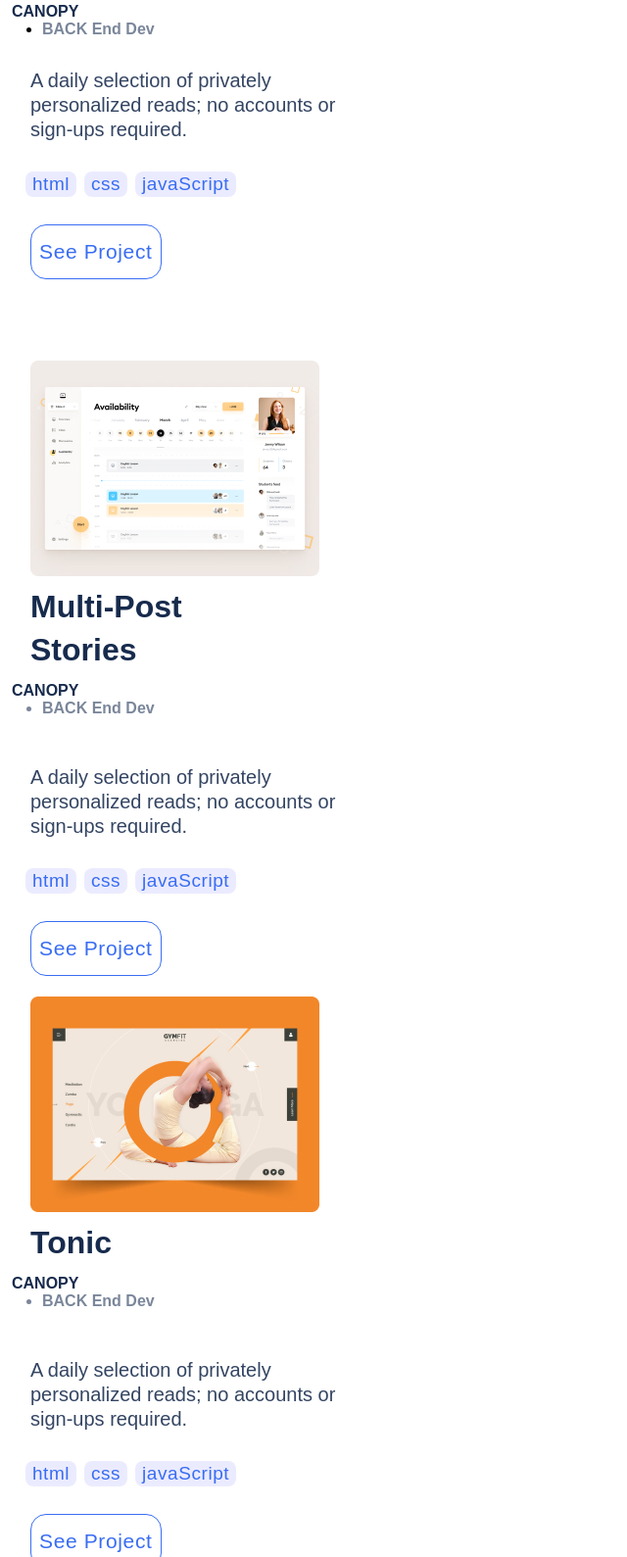
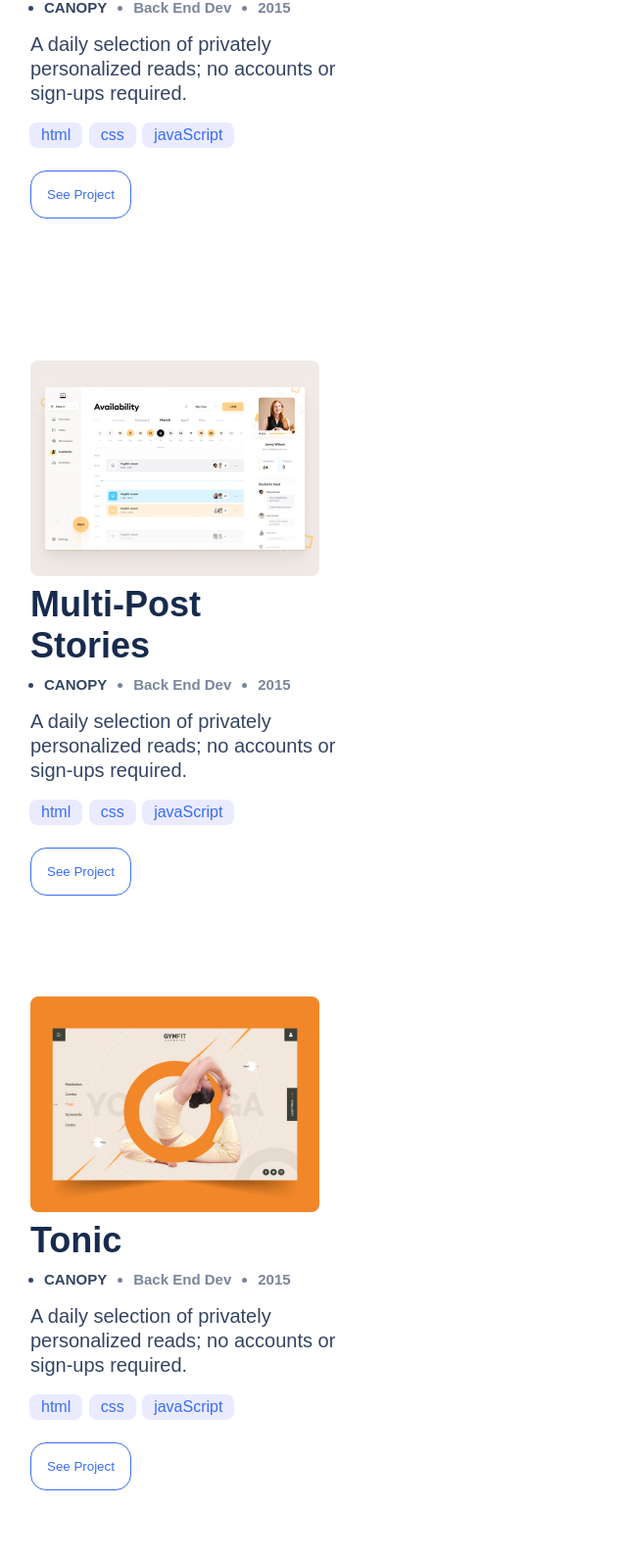
Before and after one commit to mirelapitt/Portifoio-mobile-version, a website: page index.html in a window 1280 px wide. Shown: the part 324-1913 px from the top of the page at 98% size, without its empty margins (0-640 px from the left). Drawn offline with Linux system fonts and the light colour scheme.

Commit message:
fix bugs

```diff
--- a/index.css
+++ b/index.css
@@ -1,14 +1,13 @@
-body{
+body {
   margin: 0;
-  background: #ffffff;
 }
 
-.font{
+.font {
   font-family: 'Poppins', sans-serif;
 }
 
-h1{
-  color:#172B4D;
+h1 {
+  color: #172b4d;
   margin-top: 5px;
   margin-bottom: 2px;
 }
@@ -24,41 +23,8 @@ h1{
   margin-left: 31px;
 }
 
-.firsth1 {
-  font-size: 32px;
-  font-weight: 700;
-  line-height: 44px;
-  letter-spacing: 0em;
-  text-align: left;
-}
-
-.secondlist {
-  position: static;
-  width: 188px;
-  height: 16px;
-  left: 0px;
-  top: 8px;
-  margin-left: 31px;
-  font-weight: bold
-}
-
-strong{
-  color: #7A869A;
-}
-
-.thirdlist {
-  position: static;
-  width: 29px;
-  height: 16px;
-  left: 0px;
-  top: 8px;
-  margin-left:-50px;
-}
-
-ul {
-  display: inline-flex;
-  padding: 1px;
-  margin-top: 10px;
+strong {
+  color: #7a869a;
 }
 
 p {
@@ -76,34 +42,11 @@ p {
   padding: 4px 12px;
   width: 53px;
   height: 24px;
-  left: 0px;
-  top: 0px;
+  left: 0;
+  top: 0;
   display: inline-flex;
   text-align: center;
   margin: 10px 10px;
-}
-
-.cssbackground {
-  background: #ebebff;
-  border-radius: 8px;
-  padding: 4px 12px;
-  width: 53px;
-  height: 24px;
-  left: 0px;
-  top: 0px;
-  display: inline-flex;
-}
-
-.javascriptbackground {
-  background: #ebebff;
-  border-radius: 8px;
-  padding: 4px 12px;
-  width: 53px;
-  height: 24px;
-  left: 0px;
-  top: 0px;
-  display: inline-flex;
-  align-items: center;
 }
 
 .lang1 {
@@ -116,28 +59,6 @@ p {
   border-radius: 16px;
 }
 
-.grid-container {
-  display: grid;
-  grid-template-columns: auto auto auto auto;
-  gap: 8px;
-  padding: 10px;
-  margin-left: -15px;
-  margin-right: 89px;
-}
-
-.grid-container > button {
-  background-color: #ebebff;
-  text-align: center;
-  font-size: 19px;
-  left: 0px;
-  top: 0px;
-  border-radius: 8px;
-  padding: 4px, 12px, 4px, 12px;
-  padding: 2px;
-  border: 0;
-
-}
-
 .item3 {
   font-size: 12px;
   font-weight: 500;
@@ -146,9 +67,9 @@ p {
   text-align: left;
 }
 
-button {
+.Secondbutton>button {
   border: 1px solid #396df2;
-  background-color: white;
+  background-color: rgb(255, 255, 255);
   box-sizing: border-box;
   border-radius: 16px;
   padding: 15px 8px;
@@ -172,22 +93,14 @@ button {
   padding: 2px 10px;
 }
 
-.nostyle{
+.nostyle {
   list-style-type: none;
   font-weight: bold;
-  color:#172B4D
+  color: #172b4d;
 }
 
-.bolslist{
+.bolslist {
   font-weight: bold;
-}
-
-.container4{
-}
-
-ul{
-  display: revert;
-  margin-left:-20px;
 }
 
 .languages li {
@@ -204,7 +117,7 @@ ul{
   width: 77%;
   font-size: 0.5rem;
   margin-bottom: 15px;
-  margin-left: 0rem;
+  margin-left: 0;
 }
 
 .languages_frameworks {
@@ -215,7 +128,7 @@ ul{
   font-size: 0.5rem;
   line-height: 7px;
   padding-bottom: -1rem;
-  margin-left: 0rem;
+  margin-left: 0;
 }
 
 .languages_skills {
@@ -226,7 +139,7 @@ ul{
   font-size: 0.5rem;
   line-height: 5px;
   padding-top: -1rem;
-  margin-left: 0rem;
+  margin-left: 0;
   margin-bottom: 27px;
 }
 
@@ -235,23 +148,93 @@ ul {
   margin-top: 10px;
 }
 
-h4{
+h4 {
   font-size: 252%;
-  color: #000000;
+  color: #000;
 }
 
-.image_float{
+.image_float {
   height: 10px;
   margin-left: 172px;
   margin-top: 34px;
 }
 
-.image_float2{
+.image_float2 {
   height: 33px;
   margin-left: 146px;
 }
 
-.image_float3{
+.image_float3 {
   height: 33px;
-  margin-left: 211px;
+  margin-left: 213px;
 }
+
+span {
+  font-weight: bold;
+  color: #253858;
+  margin-left: 17px;
+}
+
+.project_name {
+  font-size: 36px;
+  font-weight: 700;
+  color: #172b4d;
+  margin: 4px 0;
+  width: 92%;
+}
+
+.first_list {
+  display: flex;
+  color: #7a869a;
+  margin-left: 1px;
+}
+
+.first_list li {
+  font-weight: 600;
+  font-size: 15px;
+  line-height: 16px;
+  margin-left: 12px;
+  margin-right: 15px;
+}
+
+.blackcolor {
+  color: #344563;
+}
+
+.tech_list li {
+  padding: 4px 12px;
+  background-color: #ebebff;
+  border-radius: 8px;
+  margin: -9px 1px;
+  list-style: none;
+  display: inline-flex;
+  color: #396df2;
+}
+
+.btn1 {
+  background: none;
+  border: 1px solid #396df2;
+  border-radius: 16px;
+  padding: 16px;
+  margin: 10px 0;
+  color: #396df2;
+}
+
+.btn2 {
+  width: 135px;
+  background: none;
+  border: 1px solid #396df2;
+  border-radius: 16px;
+  padding: 16px;
+  margin: 20px 0;
+  color: #396df2;
+}
+
+ul {
+  margin-left: -3px;
+}
+
+.firsth1 {
+  height: 75px;
+  font-size: 34px;
+}
--- a/index.html
+++ b/index.html
@@ -13,27 +13,29 @@
   <div class="font">
     <section class="first-section">
       <img src="./images/Snapshoot-icon.jpg" alt="Snapshoot" />
-      <h1 class="firsth1">Tonic</h1>
-      <div class="firstlist">
-        <ul>
-          <li class="nostyle">CANOPY</li>
-          <li class="secondlist"><strong>BACK End Dev</li>
 
-          <li class="thirdlist"><strong>2015</strong></li>
+      <h3 class="project_name">
+        Tonic
+      </h3>
+
+      <ul class="first_list">
+        <li class="blackcolor">CANOPY</li>
+        <li class="list">Back End Dev</li>
+        <li>2015</li>
       </ul>
-      </div>
 
       <p>
         A daily selection of privately<br />
         personalized reads; no accounts or <br />sign-ups required.
       </p>
-      <div class="grid-container">
-        <button>html</button>
-        <button>css</button>
-        <button>javaScript</button>
-      </div>
-      <br />
-      <button>See Project</button>
+
+      <ul class="tech_list">
+        <li>html</li>
+        <li>css</li>
+        <li>javaScript</li>
+        </ul>
+        <button class="btn1" type="submit">See Project</button>
+
     </section>
 
     <br />
@@ -42,27 +44,30 @@
 
     <section class="first-section">
       <img src="./images/multi-posts.jpg" alt="multi-posts" />
-      <h1 class="firsth1">Multi-Post</br> Stories</h1>
-      <div class="firstlist">
-        <ul>
-          <li class="nostyle">CANOPY</li>
-          <li class="secondlist"><strong>BACK End Dev</strong></li>
-          <br />
-          <li class="thirdlist"><strong>2015</strong></li>
+
+      <h3 class="project_name">
+        Multi-Post
+        Stories
+      </h3>
+
+      <ul class="first_list">
+        <li class="blackcolor">CANOPY</li>
+        <li>Back End Dev</li>
+        <li>2015</li>
       </ul>
-      </div>
 
       <p>
         A daily selection of privately<br />
         personalized reads; no accounts or <br />sign-ups required.
       </p>
-      <div class="grid-container">
-        <button>html</button>
-        <button>css</button>
-        <button>javaScript</button>
-      </div>
-      <br />
-      <button>See Project</button>
+
+      <ul class="tech_list">
+        <li>html</li>
+        <li>css</li>
+        <li>javaScript</li>
+        </ul>
+        <button class="btn1" type="submit">See Project</button>
+
     </section>
 
     <br />
@@ -71,27 +76,33 @@
 
     <section class="first-section">
       <img src="./images/tonic2.jpg" alt="Tonic" />
-      <h1 class="firsth1">Tonic</h1>
-      <div class="firstlist">
-        <ul>
-          <li class="nostyle">CANOPY</li>
-          <li class="secondlist"><strong>BACK End Dev</strong></li>
-          <br />
-          <li class="thirdlist"><strong>2015</strong></li>
+
+
+
+      <h3 class="project_name">
+        Tonic
+      </h3>
+
+      <ul class="first_list">
+        <li class="blackcolor">CANOPY</li>
+        <li>Back End Dev</li>
+        <li>2015</li>
       </ul>
-      </div>
+
 
       <p>
         A daily selection of privately<br />
         personalized reads; no accounts or <br />sign-ups required.
       </p>
-      <div class="grid-container">
-        <button>html</button>
-        <button>css</button>
-        <button>javaScript</button>
-      </div>
-      <br />
-      <button>See Project</button>
+
+
+      <ul class="tech_list">
+        <li>html</li>
+        <li>css</li>
+        <li>javaScript</li>
+        </ul>
+        <button class="btn1" type="submit">See Project</button>
+
     </section>
 
     <br />
@@ -100,57 +111,33 @@
 
     <section class="first-section">
       <img src="./images/multi-posts2.jpg" alt="multi-posts2" />
-      <h1 class="firsth1">Multi-Post<br>Stories</h1>
-      <div class="firstlist">
-        <ul>
-          <li class="nostyle">CANOPY</li>
-          <li class="secondlist"><strong>BACK End Dev</strong></li>
-          <br />
-          <li class="thirdlist"><strong>2015</strong></li>
+
+      <h3 class="project_name">
+        Multi-Post
+        Stories
+      </h3>
+
+      <ul class="first_list">
+        <li class="blackcolor">CANOPY</li>
+        <li>Back End Dev</li>
+        <li>2015</li>
       </ul>
-      </div>
 
       <p>
         A daily selection of privately<br />
         personalized reads; no accounts or <br />sign-ups required.
       </p>
-      <div class="grid-container">
-        <button>html</button>
-        <button>css</button>
-        <button>javaScript</button>
-      </div>
-      <br />
-      <button>See Project</button>
+      <ul class="tech_list">
+        <li>html</li>
+        <li>css</li>
+        <li>javaScript</li>
+        </ul>
+        <button class="btn1" type="submit">See Project</button>
     </section>
 
     <br />
     <br />
     <br />
-
-    <section class="first-section">
-      <img src="./images/tonic2.jpg" alt="Tonic" />
-      <h1 class="firsth1">Tonic</h1>
-      <div class="firstlist">
-        <ul>
-          <li class="nostyle">CANOPY</li>
-          <li class="secondlist"><strong>BACK End Dev</strong></li>
-          <br />
-          <li class="thirdlist"><strong>2015</strong></li>
-        </ul>
-      </div>
-
-      <p>
-        A daily selection of privately<br />
-        personalized reads; no accounts or <br />sign-ups required.
-      </p>
-      <div class="grid-container">
-        <button>html</button>
-        <button>css</button>
-        <button>javaScript</button>
-      </div>
-      <br />
-      <button>See Project</button>
-    </section>
 
     <br />
     <br />
@@ -171,8 +158,7 @@
         <img src="./images/Vector.jpg" class="logo-icons" alt="union" />
       </div>
       <br />
-      <button class="color-font" type="submit">Get My Resume</button>
-
+      <button class="btn2" type="submit">Get My Resume</button>
       <br>
       <br>
 
@@ -187,7 +173,7 @@
           </div>
 
 
-        <ul class="languages languages-J" >
+          <ul class="languages languages-J">
 
             <li class="ellipse1">
               <img src="./images/js-elipse.jpg" alt="icon">
```
Lines whose indentation alone changed are shown as unchanged.
